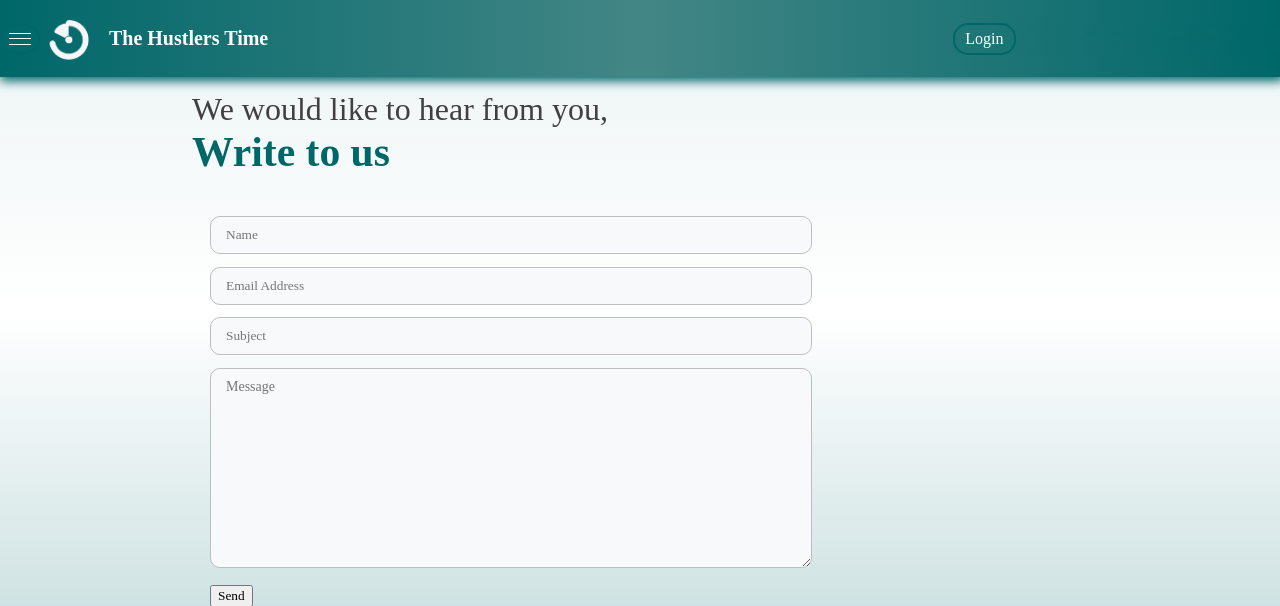
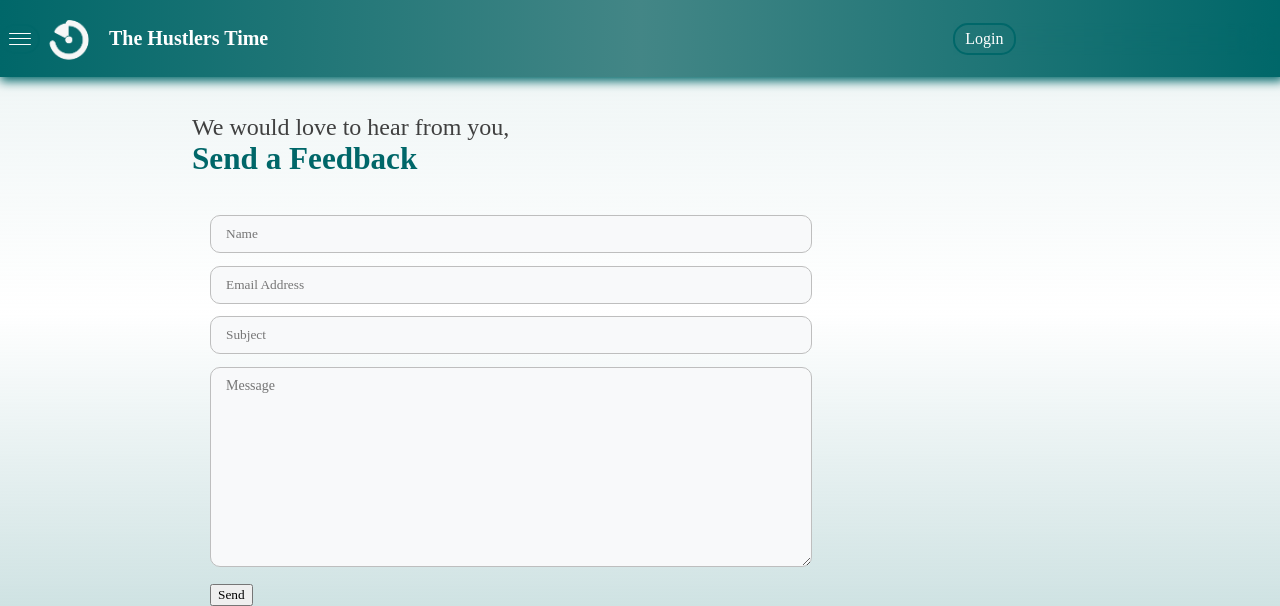
Before and after one commit to Tmazst/THT, a Flask app: page /contact in a window 1280 px wide. Shown: the top 606 px of the page. Run offline with Flask 3, Linux system fonts and the light colour scheme; data that the repository does not hold is empty; some libraries are stand-ins or nearby versions; some web fonts are replaced.

Commit message:
050425late

```diff
--- a/templates/contact_page.html
+++ b/templates/contact_page.html
@@ -17,7 +17,7 @@
                     {% endfor %}
                 {% endif %}
             {% endwith %}</div>
-        <h1 >We would like to hear from you, <br><span class="spans">Write to us</span></h1>
+        <h2 >We would love to hear from you, <br><span class="spans">Send a Feedback</span></h2>
         <div class="contact-form">
             <form style="width:100%;" action = "{{url_for('contact_us')}}" method="post" >
                 {{contact_form.hidden_tag()}}
```
